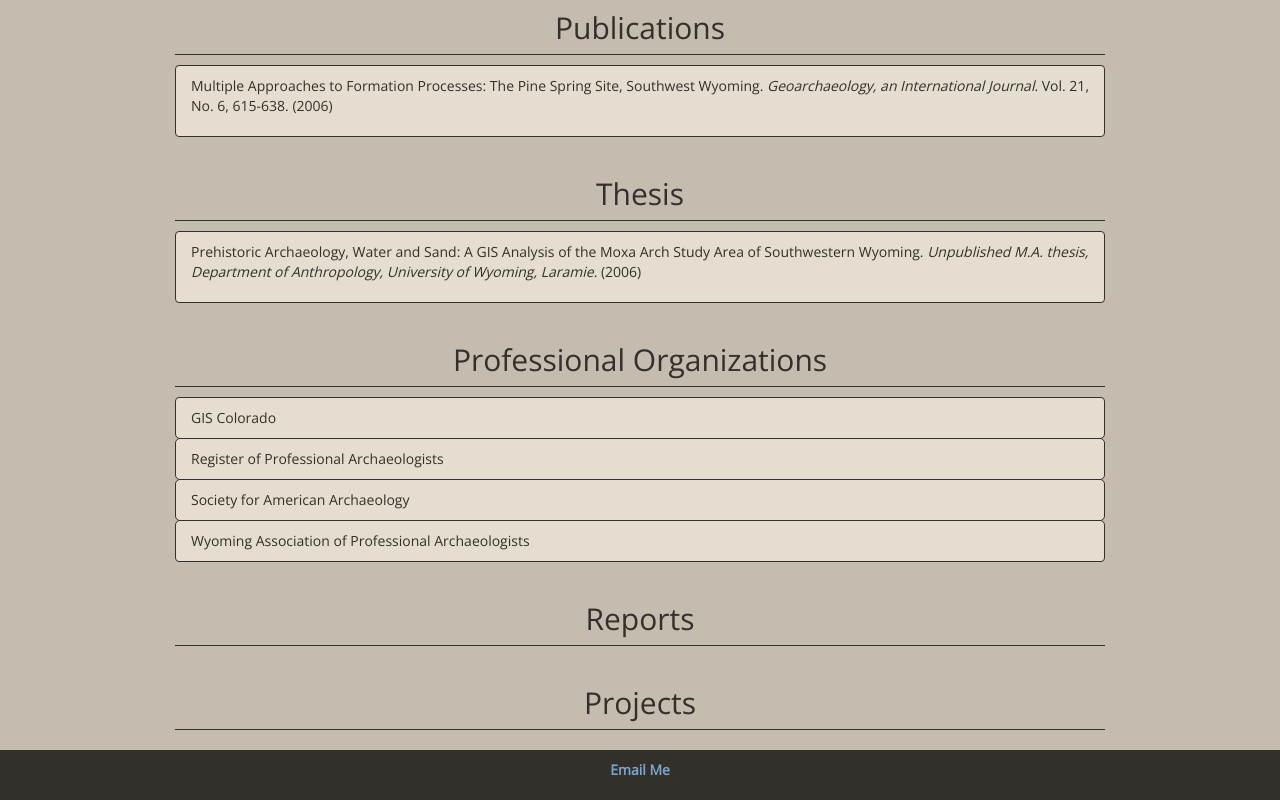
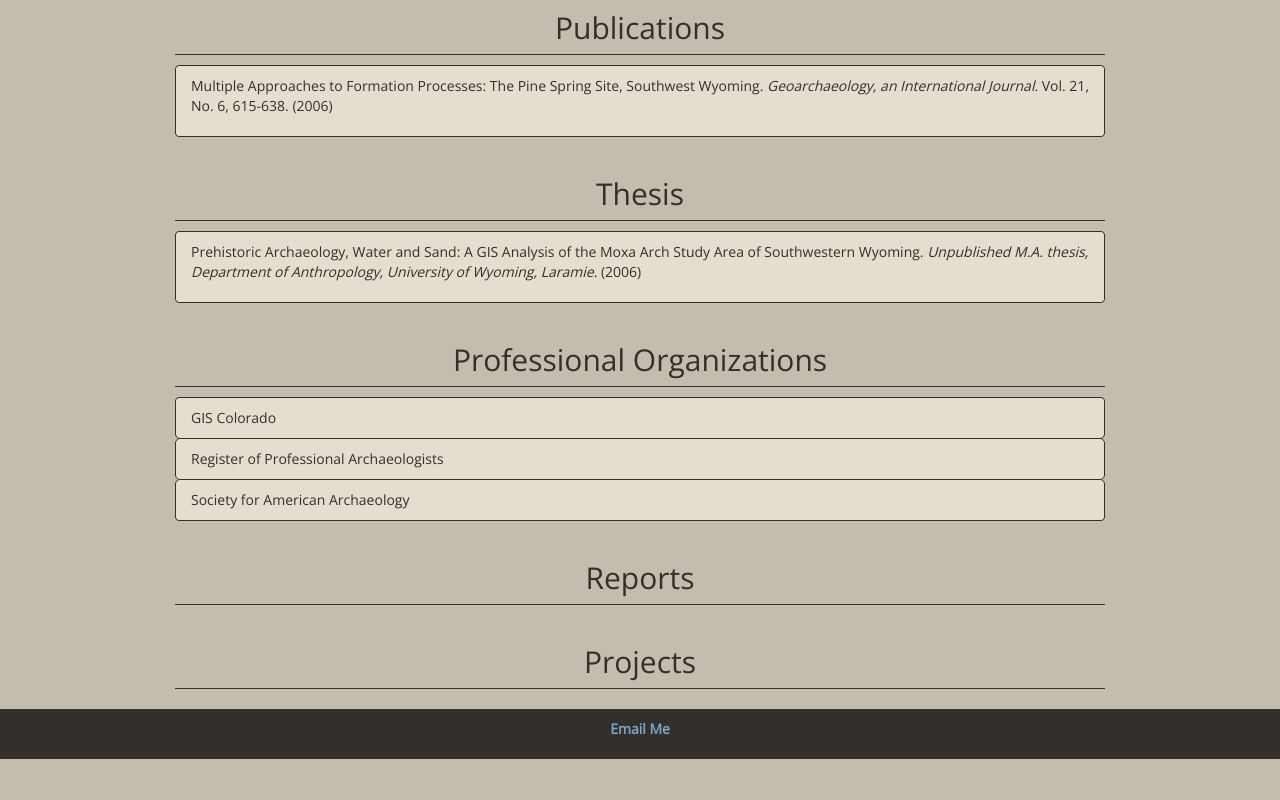
Before and after one commit to sagewall/sage-wall, a plain HTML site: page index.html in a window 1280 px wide. Shown: the part 2705-3505 px from the top of the page. After the commit the page ends 3464 px from the top, so only its background shows below. Drawn offline with nearby package versions, Linux system fonts and the light colour scheme.

Commit message:
Removed WAPA from organizations

```diff
--- a/index.html
+++ b/index.html
@@ -234,7 +234,6 @@
                 <li class="list-group-item">GIS Colorado</li>
                 <li class="list-group-item">Register of Professional Archaeologists</li>
                 <li class="list-group-item">Society for American Archaeology</li>
-                <li class="list-group-item">Wyoming Association of Professional Archaeologists</li>
             </ul>
         </div>
     </div>
```
